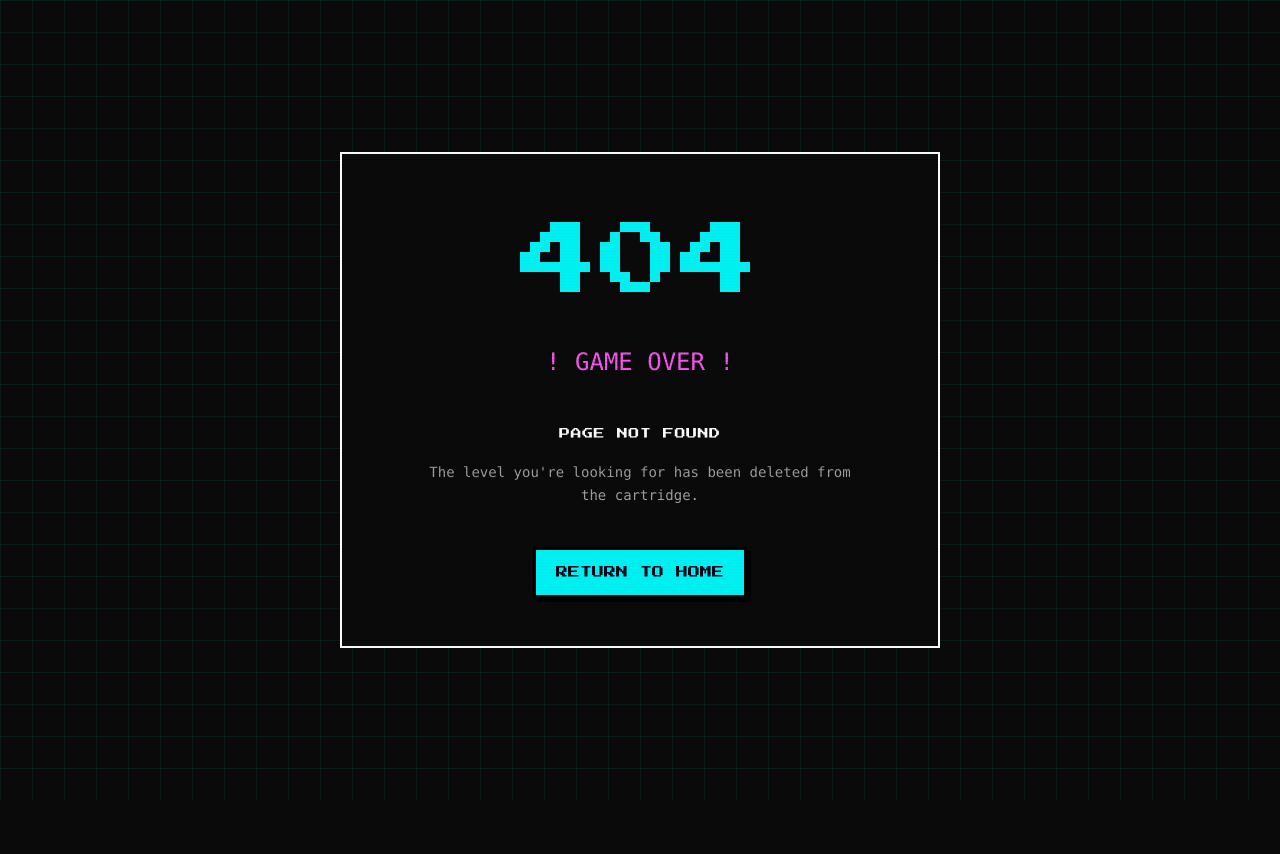
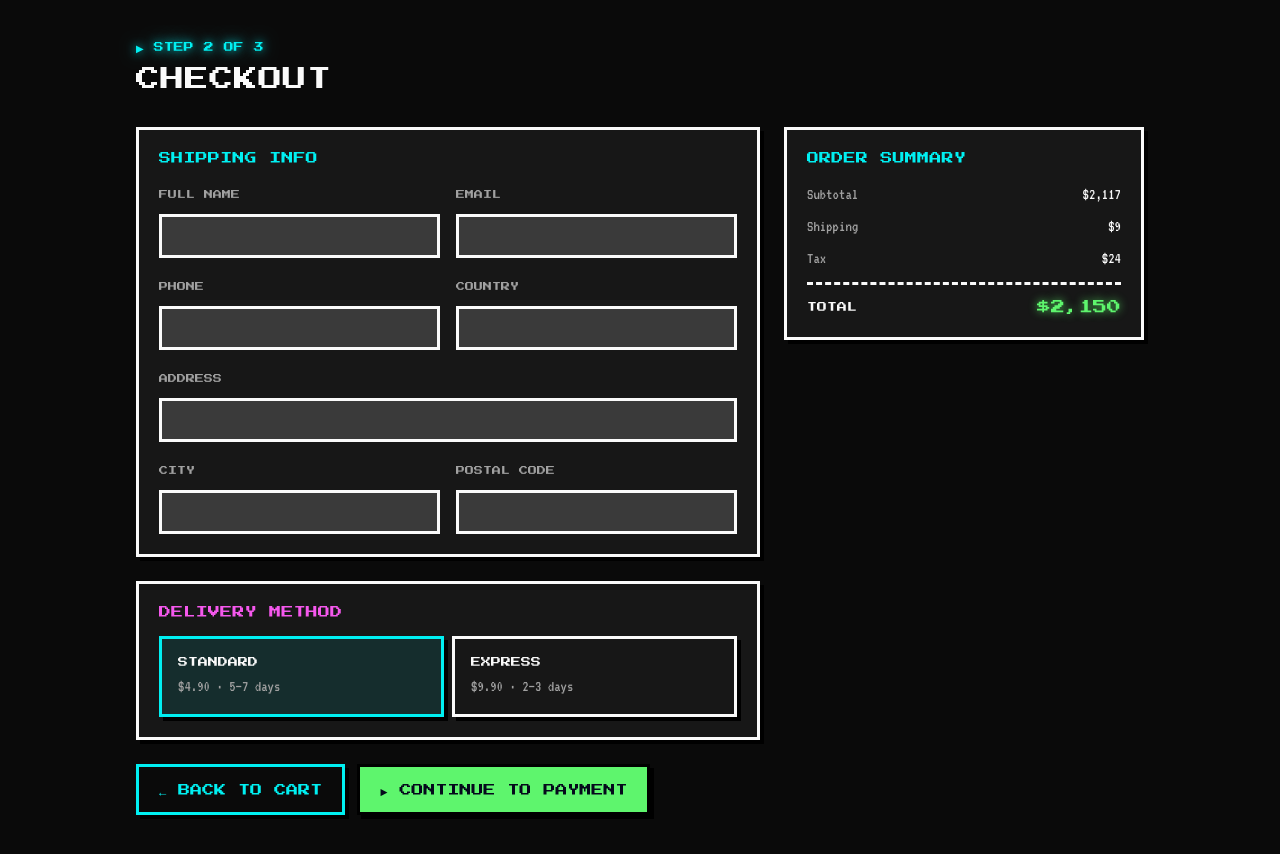
Before and after one commit to NQB37/PixelMart, a Next.js app in the folder frontend/: page /checkout in a window 1280 px wide. Before the commit this address had no page. Before the commit the page ends 800 px from the top, so only its background shows below. Built offline with nearby package versions, Linux system fonts and the light colour scheme.

Commit message:
feat(fe): add checkout page

```diff
--- /dev/null
+++ b/frontend/app/(protected)/checkout/page.tsx
@@ -0,0 +1,120 @@
+import { PixelButton } from '@/components/shared/PixelButton';
+import Link from 'next/link';
+
+export default function CheckoutPage() {
+  return (
+    <div className='mx-auto max-w-7xl px-4 py-10'>
+      <div className='font-pixel text-[10px] text-neon-cyan glow-cyan'>
+        ▶ STEP 2 OF 3
+      </div>
+      <h1 className='mt-2 font-pixel text-2xl'>CHECKOUT</h1>
+
+      <div className='mt-8 grid gap-6 lg:grid-cols-[1fr_360px]'>
+        <div className='space-y-6'>
+          <Section title='SHIPPING INFO' accent='cyan'>
+            <div className='grid gap-4 md:grid-cols-2'>
+              <Field label='FULL NAME' />
+              <Field label='EMAIL' type='email' />
+              <Field label='PHONE' />
+              <Field label='COUNTRY' />
+              <Field label='ADDRESS' className='md:col-span-2' />
+              <Field label='CITY' />
+              <Field label='POSTAL CODE' />
+            </div>
+          </Section>
+
+          <Section title='DELIVERY METHOD' accent='pink'>
+            <div className='grid gap-2 md:grid-cols-2'>
+              {[
+                { t: 'STANDARD', p: '$4.90 · 5–7 days' },
+                { t: 'EXPRESS', p: '$9.90 · 2–3 days' },
+              ].map((o, i) => (
+                <label
+                  key={o.t}
+                  className={`flex cursor-pointer flex-col gap-1 border-[3px] p-4 pixel-shadow ${i === 0 ? 'border-neon-cyan bg-neon-cyan/10' : 'border-foreground bg-card'}`}
+                >
+                  <span className='font-pixel text-[10px]'>{o.t}</span>
+                  <span className='font-retro text-base text-muted-foreground'>
+                    {o.p}
+                  </span>
+                </label>
+              ))}
+            </div>
+          </Section>
+
+          <div className='flex flex-wrap gap-3'>
+            <Link href='/cart'>
+              <PixelButton variant='ghost'>← BACK TO CART</PixelButton>
+            </Link>
+            <Link href='/payment'>
+              <PixelButton variant='green'>► CONTINUE TO PAYMENT</PixelButton>
+            </Link>
+          </div>
+        </div>
+
+        <aside className='h-fit border-[3px] border-foreground bg-card p-5 pixel-shadow'>
+          <h3 className='font-pixel text-xs text-neon-cyan'>ORDER SUMMARY</h3>
+          <dl className='mt-4 space-y-2 font-retro text-base'>
+            <Row k='Subtotal' v='$2,117' />
+            <Row k='Shipping' v='$9' />
+            <Row k='Tax' v='$24' />
+            <div className='my-3 border-t-[3px] border-dashed border-foreground' />
+            <Row k='TOTAL' v='$2,150' big />
+          </dl>
+        </aside>
+      </div>
+    </div>
+  );
+}
+
+function Section({
+  title,
+  accent,
+  children,
+}: {
+  title: string;
+  accent: 'cyan' | 'pink';
+  children: React.ReactNode;
+}) {
+  const map = { cyan: 'text-neon-cyan', pink: 'text-neon-pink' };
+  return (
+    <section className='border-[3px] border-foreground bg-card p-5 pixel-shadow'>
+      <h3 className={`font-pixel text-xs ${map[accent]}`}>{title}</h3>
+      <div className='mt-4'>{children}</div>
+    </section>
+  );
+}
+function Field({
+  label,
+  className = '',
+  ...rest
+}: {
+  label: string;
+  className?: string;
+} & React.InputHTMLAttributes<HTMLInputElement>) {
+  return (
+    <label className={`block ${className}`}>
+      <span className='font-pixel text-[9px] text-muted-foreground'>
+        {label}
+      </span>
+      <input
+        {...rest}
+        className='mt-2 h-11 w-full border-[3px] border-foreground bg-input px-3 font-retro text-lg outline-none focus:border-neon-cyan'
+      />
+    </label>
+  );
+}
+function Row({ k, v, big }: { k: string; v: string; big?: boolean }) {
+  return (
+    <div className='flex items-center justify-between'>
+      <dt className={big ? 'font-pixel text-[10px]' : 'text-muted-foreground'}>
+        {k}
+      </dt>
+      <dd
+        className={big ? 'font-pixel text-sm text-neon-green glow-green' : ''}
+      >
+        {v}
+      </dd>
+    </div>
+  );
+}
```
